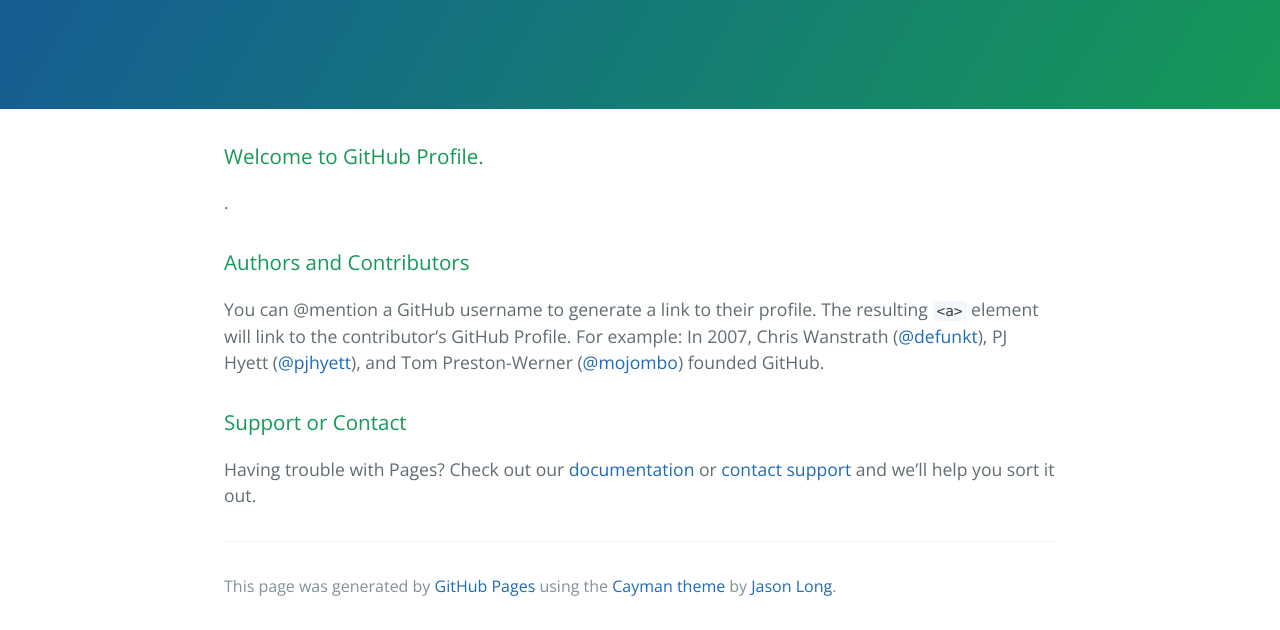
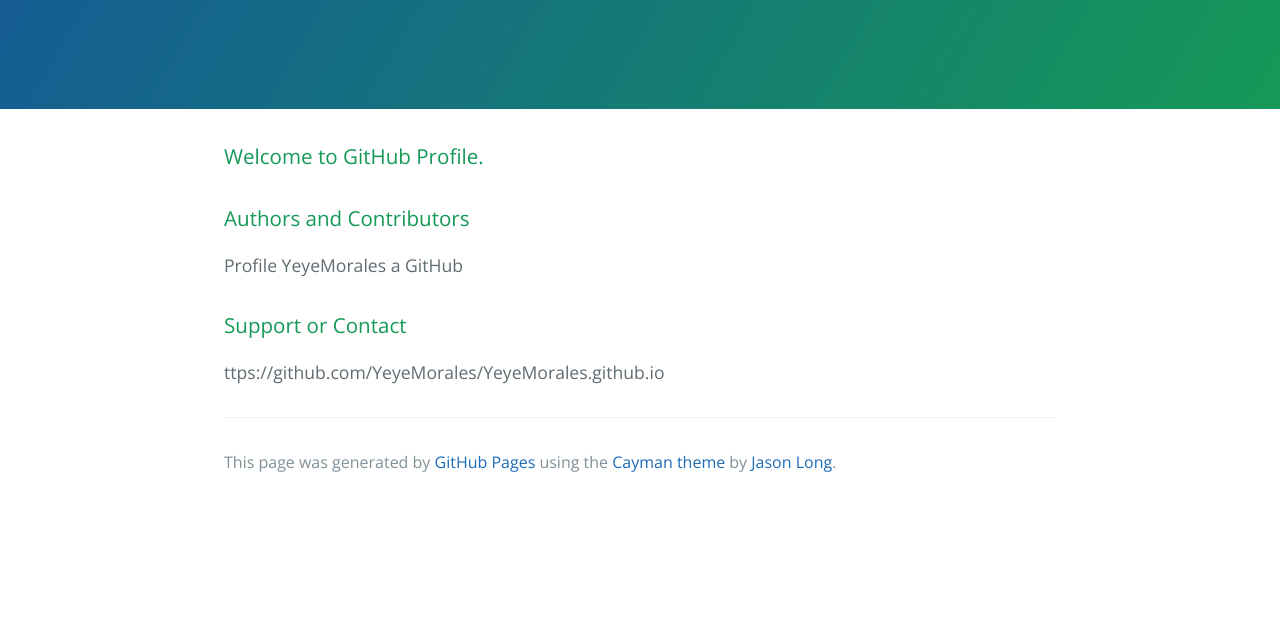
Before and after one commit to YeyeMorales/YeyeMorales.github.io, a plain HTML site: page index.html in a window 1280 px wide. Shown: the part 208-838 px from the top of the page. After the commit the page ends 800 px from the top, so only its background shows below. Drawn offline with nearby package versions, Linux system fonts and the light colour scheme.

Commit message:
Replace master branch with page content via GitHub

```diff
--- a/index.html
+++ b/index.html
@@ -19,8 +19,6 @@
       <h3>
 <a id="welcome-to-github-profile" class="anchor" href="#welcome-to-github-profile" aria-hidden="true"><span aria-hidden="true" class="octicon octicon-link"></span></a>Welcome to GitHub Profile.</h3>
 
-<p>.</p>
-
 <h3></h3>
 
 <h3></h3>
@@ -28,12 +26,12 @@
 <h3>
 <a id="authors-and-contributors" class="anchor" href="#authors-and-contributors" aria-hidden="true"><span aria-hidden="true" class="octicon octicon-link"></span></a>Authors and Contributors</h3>
 
-<p>You can @mention a GitHub username to generate a link to their profile. The resulting <code>&lt;a&gt;</code> element will link to the contributor’s GitHub Profile. For example: In 2007, Chris Wanstrath (<a href="https://github.com/defunkt" class="user-mention">@defunkt</a>), PJ Hyett (<a href="https://github.com/pjhyett" class="user-mention">@pjhyett</a>), and Tom Preston-Werner (<a href="https://github.com/mojombo" class="user-mention">@mojombo</a>) founded GitHub.</p>
+<p>Profile YeyeMorales a GitHub </p>
 
 <h3>
 <a id="support-or-contact" class="anchor" href="#support-or-contact" aria-hidden="true"><span aria-hidden="true" class="octicon octicon-link"></span></a>Support or Contact</h3>
 
-<p>Having trouble with Pages? Check out our <a href="https://help.github.com/pages">documentation</a> or <a href="https://github.com/contact">contact support</a> and we’ll help you sort it out.</p>
+<p>ttps://github.com/YeyeMorales/YeyeMorales.github.io</p>
 
       <footer class="site-footer">
 
--- a/params.json
+++ b/params.json
@@ -1,6 +1,6 @@
 {
   "name": "Yeyemorales.GitHub.io",
   "tagline": "Mi Perfil",
-  "body": "### Welcome to GitHub Profile.\r\n.\r\n\r\n### \r\n\r\n### \r\n\r\n### Authors and Contributors\r\nYou can @mention a GitHub username to generate a link to their profile. The resulting `<a>` element will link to the contributor’s GitHub Profile. For example: In 2007, Chris Wanstrath (@defunkt), PJ Hyett (@pjhyett), and Tom Preston-Werner (@mojombo) founded GitHub.\r\n\r\n### Support or Contact\r\nHaving trouble with Pages? Check out our [documentation](https://help.github.com/pages) or [contact support](https://github.com/contact) and we’ll help you sort it out.\r\n",
+  "body": "### Welcome to GitHub Profile.\r\n\r\n\r\n### \r\n\r\n### \r\n\r\n### Authors and Contributors\r\nProfile YeyeMorales a GitHub \r\n\r\n### Support or Contact\r\nttps://github.com/YeyeMorales/YeyeMorales.github.io\r\n",
   "note": "Don't delete this file! It's used internally to help with page regeneration."
 }
```
